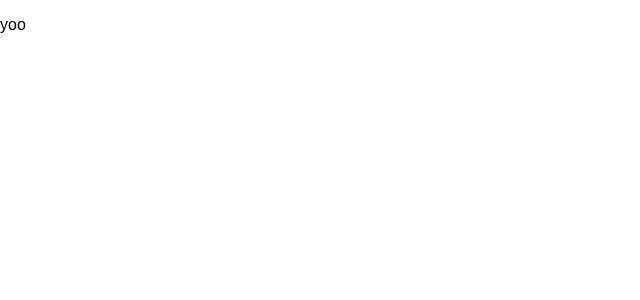
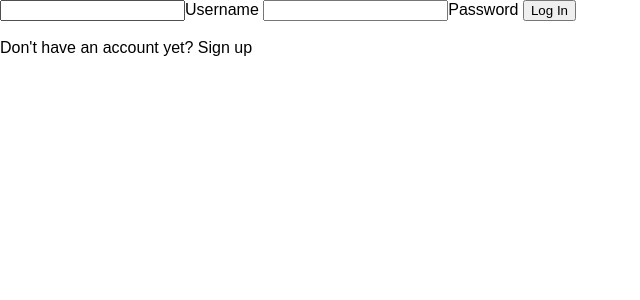
Before and after one commit to dylankershaw/babling-frontend, a React (Create React App) app: page / in a window 1280 px wide. Shown: the top 300 px of the page, without its empty margins (0-640 px from the left). Built offline with nearby package versions, Linux system fonts and the light colour scheme.

Commit message:
functioning login and signup componenets

```diff
--- a/src/components/AuthContainer.js
+++ b/src/components/AuthContainer.js
@@ -1,32 +1,37 @@
-import React from 'react';
-
-
+import React from "react";
+import Login from "./Login";
+import Signup from "./Signup";
 
 class AuthContainer extends React.Component {
-
-  constructor(props){
-    super(props)
+  constructor(props) {
+    super(props);
 
     this.state = {
-      selection: 'Login'
+      selection: "Login"
+    };
+  }
+
+  changeSelection = selection => {
+    this.setState({ selection });
+  };
+
+  render() {
+    if (this.state.selection === "Login") {
+      return (
+        <Login
+          changeSelection={this.changeSelection}
+          setUser={this.props.setUser}
+        />
+      );
+    } else {
+      return (
+        <Signup
+          changeSelection={this.changeSelection}
+          setUser={this.props.setUser}
+        />
+      );
     }
   }
-
-  render(){
-
-
-    if (this.state.selection === 'Login'){
-      return(
-        <p>yoo</p>
-      )
-    } else {
-      return(
-        <p>sup</p>
-      )
-    }
-
-  }
-
 }
 
-export default AuthContainer
+export default AuthContainer;
--- a/src/components/Login.js
+++ b/src/components/Login.js
@@ -1 +1,23 @@
-import React from 'react';
+import React from "react";
+
+const Login = props => {
+  return (
+    <div>
+      <form>
+        <input id="username" />
+        <label htmlFor="username">Username </label>
+
+        <input id="password" />
+        <label htmlFor="password">Password </label>
+        <input type="submit" value="Log In" />
+      </form>
+      <br />
+      <div>
+        <span>Don't have an account yet? </span>
+        <a onClick={() => props.changeSelection("Signup")}>Sign up</a>
+      </div>
+    </div>
+  );
+};
+
+export default Login;
--- a/src/components/Signup.js
+++ b/src/components/Signup.js
@@ -0,0 +1,22 @@
+import React from "react";
+
+const Signup = props => {
+  return (
+    <div>
+      <form>
+        <input id="username" />
+        <label htmlFor="username">Username </label>
+        <input id="password" />
+        <label htmlFor="password">Password </label>
+        <input type="submit" value="Sign Up" />
+      </form>
+      <br />
+      <div>
+        <span>Already have an account? </span>
+        <a onClick={() => props.changeSelection("Login")}>Log in</a>
+      </div>
+    </div>
+  );
+};
+
+export default Signup;
```
